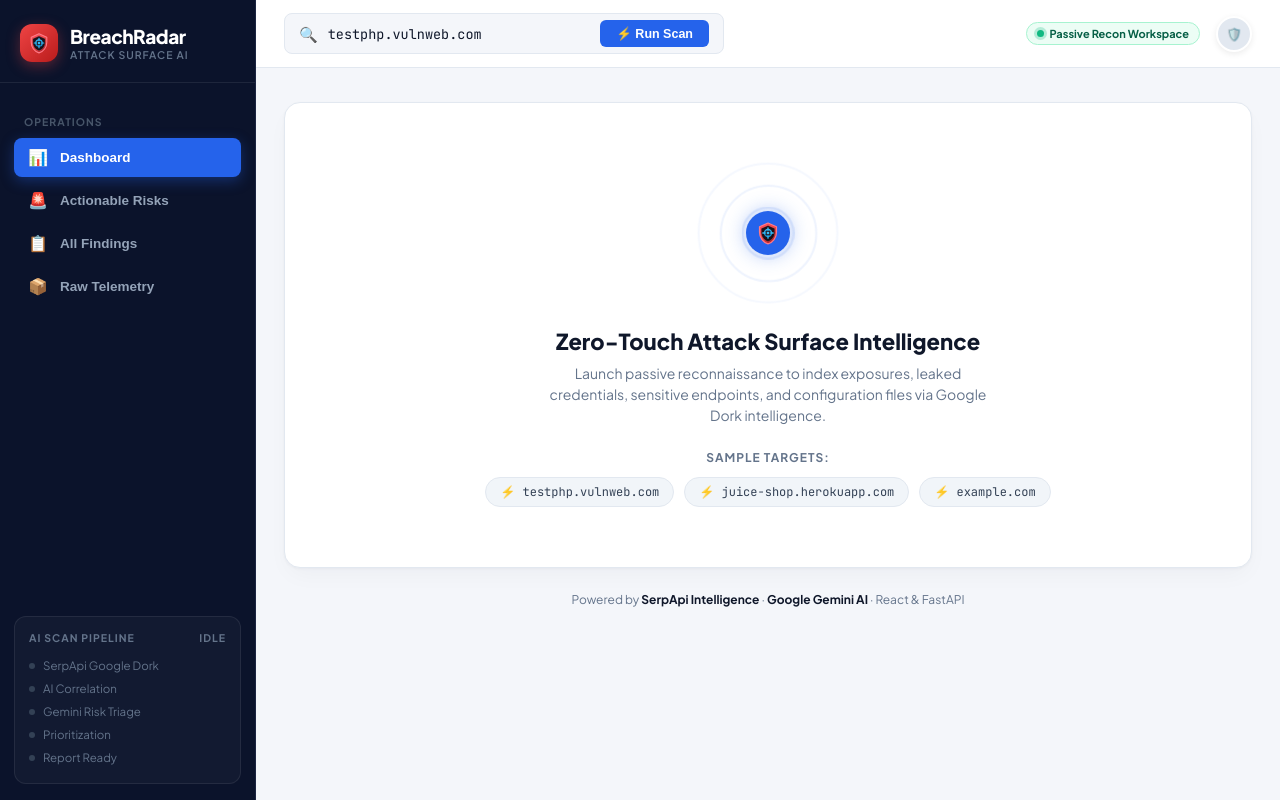
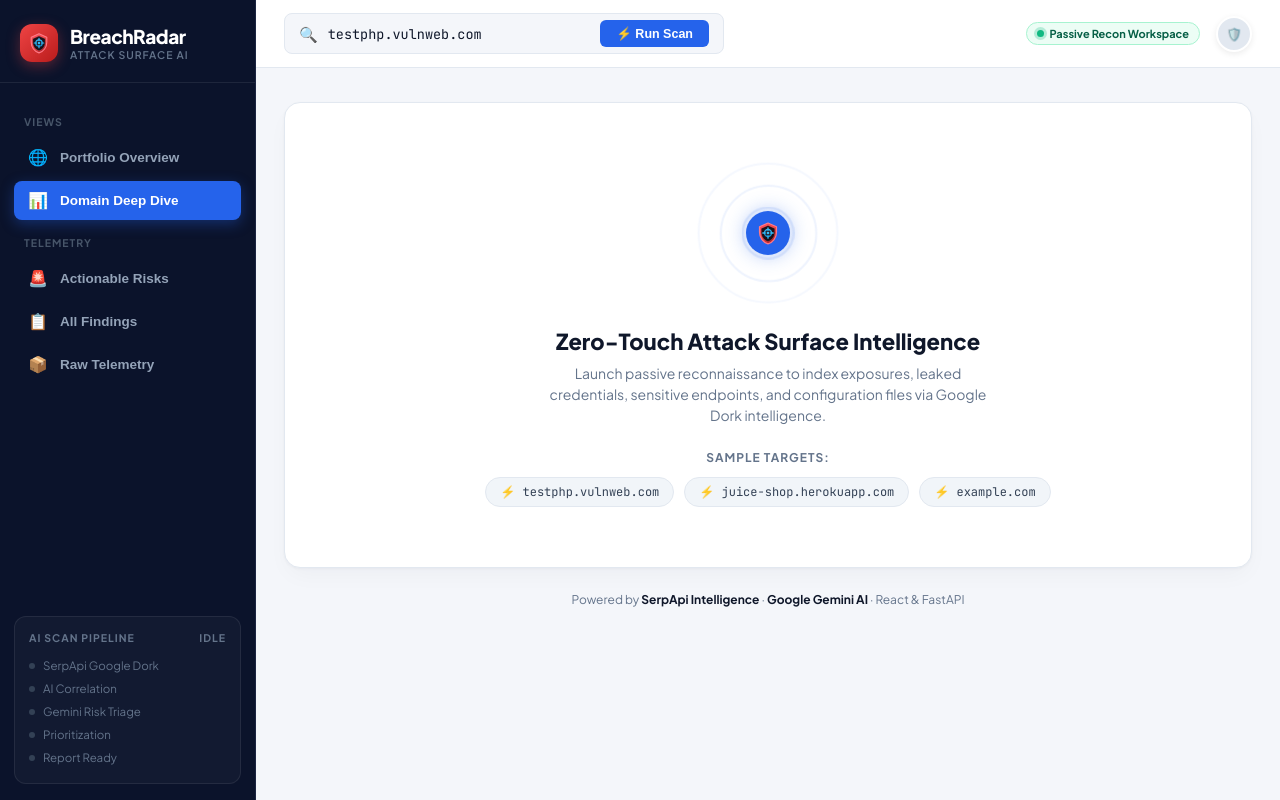
Before and after one commit to pie-script/breachradar, a React (Vite) app in the folder frontend/: page / in a window 1280 px wide. Built offline with nearby package versions, Linux system fonts and the light colour scheme; no server answers.

Commit message:
feat: add TopNav and Sidebar frontend navigation components

```diff
--- a/frontend/src/components/Sidebar.jsx
+++ b/frontend/src/components/Sidebar.jsx
@@ -8,7 +8,15 @@ const STAGES = [
   'Report Ready',
 ]
 
-export default function Sidebar({ activeTab, setActiveTab, actionableCount = 0, totalCount = 0, loading, isComplete }) {
+export default function Sidebar({
+  activeTab,
+  setActiveTab,
+  actionableCount = 0,
+  totalCount = 0,
+  portfolioCount = 0,
+  loading,
+  isComplete,
+}) {
   return (
     <aside className="sidebar">
       <div className="sidebar-header">
@@ -22,7 +30,29 @@ export default function Sidebar({ activeTab, setActiveTab, actionableCount = 0,
       </div>
 
       <nav className="sidebar-nav">
-        <div className="nav-section-title">Operations</div>
+        <div className="nav-section-title">Views</div>
+
+        <button
+          type="button"
+          className={`nav-item ${activeTab === 'portfolio' ? 'active' : ''}`}
+          onClick={() => setActiveTab('portfolio')}
+        >
+          <span className="nav-icon">🌐</span>
+          <span>Portfolio Overview</span>
+          {portfolioCount > 0 && (
+            <span style={{
+              marginLeft: 'auto',
+              fontSize: '10.5px',
+              fontWeight: 700,
+              background: 'rgba(56, 189, 248, 0.2)',
+              color: '#38bdf8',
+              padding: '2px 7px',
+              borderRadius: '9999px',
+            }}>
+              {portfolioCount}
+            </span>
+          )}
+        </button>
 
         <button
           type="button"
@@ -30,8 +60,10 @@ export default function Sidebar({ activeTab, setActiveTab, actionableCount = 0,
           onClick={() => setActiveTab('dashboard')}
         >
           <span className="nav-icon">📊</span>
-          <span>Dashboard</span>
+          <span>Domain Deep Dive</span>
         </button>
+
+        <div className="nav-section-title">Telemetry</div>
 
         <button
           type="button"
```
